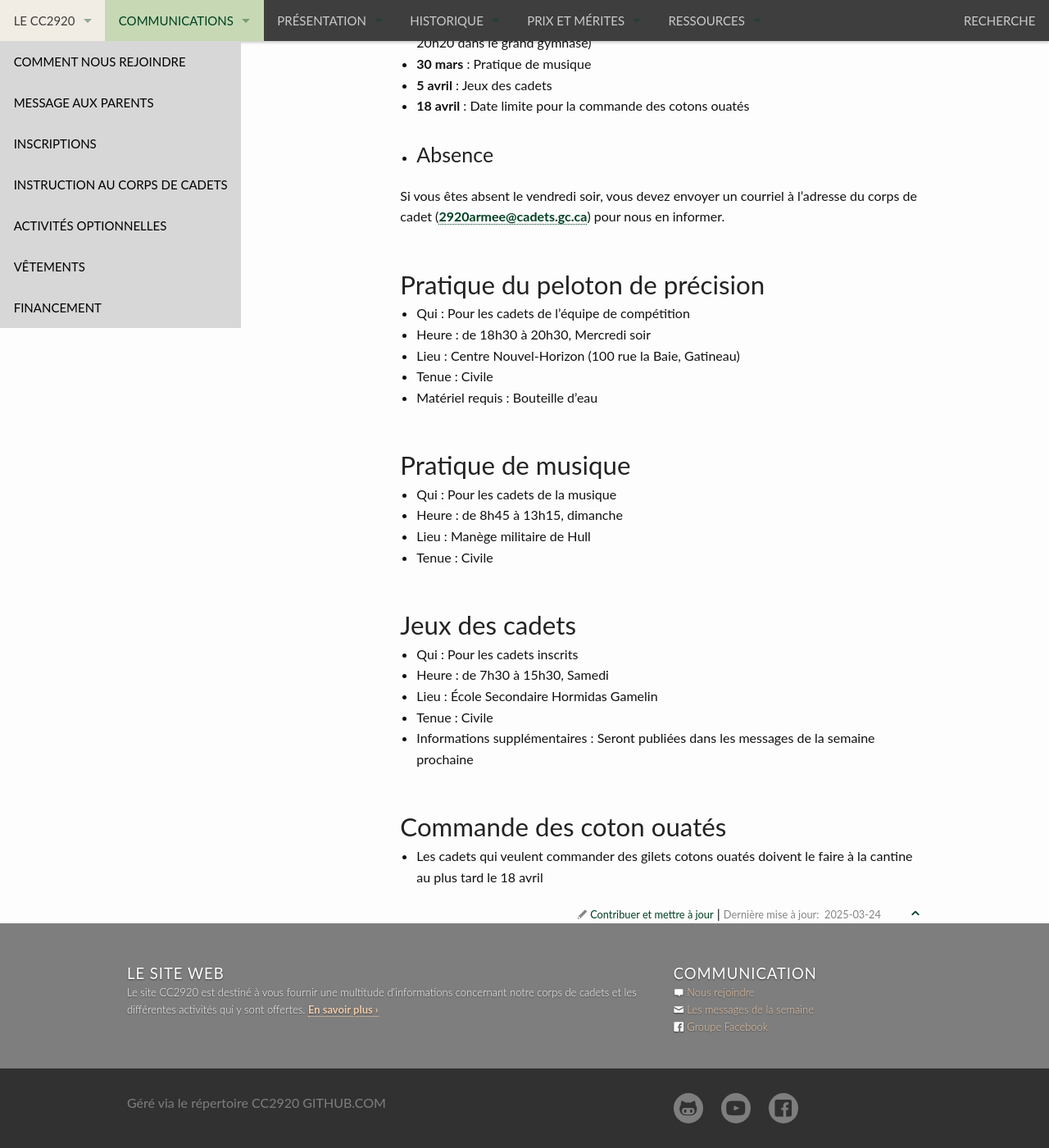
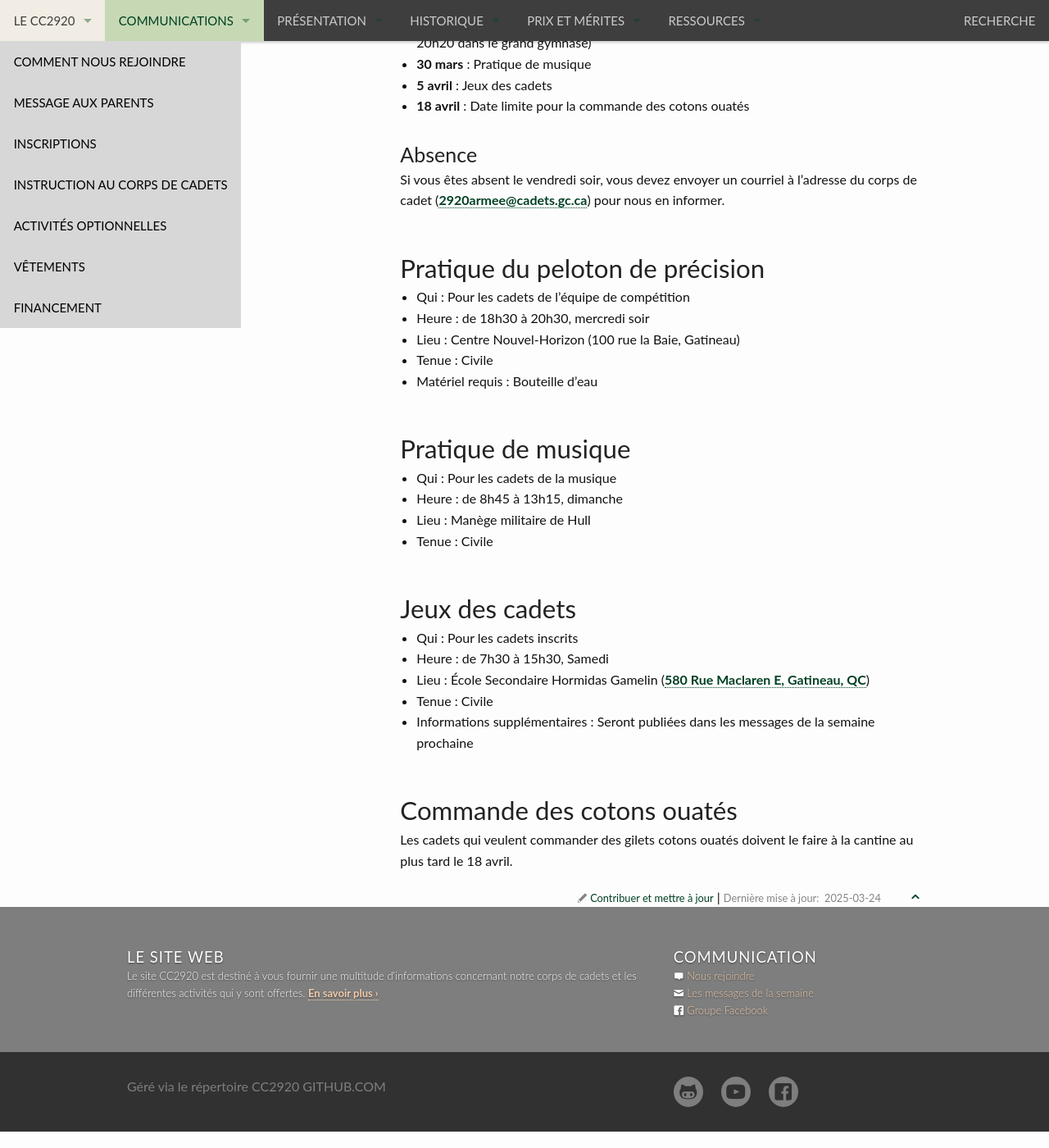
Before and after one commit to CC2920/web, a Jekyll site: the page built from _communications/messages.md, in a window 1280 px wide and 1400 px high, scrolled down 779 px. Shown: the whole window at 82% size. Built offline with Jekyll 4.4.1, drawn with Linux system fonts in a browser that asks for light colours.

Commit message:
Update messages.md

```diff
--- a/_communications/messages.md
+++ b/_communications/messages.md
@@ -26,7 +26,7 @@ layout: "messages"
 - **30 mars** : Pratique de musique
 - **5 avril** : Jeux des cadets
 - **18 avril** : Date limite pour la commande des cotons ouatés
--
+
 ### Absence
 
 Si vous êtes absent le vendredi soir, vous devez envoyer un courriel à l'adresse du corps de cadet (<2920armee@cadets.gc.ca>) pour nous en informer.
@@ -34,7 +34,7 @@ Si vous êtes absent le vendredi soir, vous devez envoyer un courriel à l'adres
 ## Pratique du peloton de précision
 
 - Qui :  Pour les cadets de l'équipe de compétition
-- Heure : de 18h30 à 20h30, Mercredi soir
+- Heure : de 18h30 à 20h30, mercredi soir
 - Lieu : Centre Nouvel-Horizon (100 rue la Baie, Gatineau)
 - Tenue : Civile
 - Matériel requis : Bouteille d'eau
@@ -50,10 +50,10 @@ Si vous êtes absent le vendredi soir, vous devez envoyer un courriel à l'adres
 
 - Qui :  Pour les cadets inscrits
 - Heure : de 7h30 à 15h30, Samedi
-- Lieu : École Secondaire Hormidas Gamelin
+- Lieu : École Secondaire Hormidas Gamelin ([580 Rue Maclaren E, Gatineau, QC](https://maps.app.goo.gl/1xSARFd68rGgHGpt5))
 - Tenue : Civile
 - Informations supplémentaires : Seront publiées dans les messages de la semaine prochaine
 
-## Commande des coton ouatés
+## Commande des cotons ouatés
 
-- Les cadets qui veulent commander des gilets cotons ouatés doivent le faire à la cantine au plus tard le 18 avril
+Les cadets qui veulent commander des gilets cotons ouatés doivent le faire à la cantine au plus tard le 18 avril.
```
